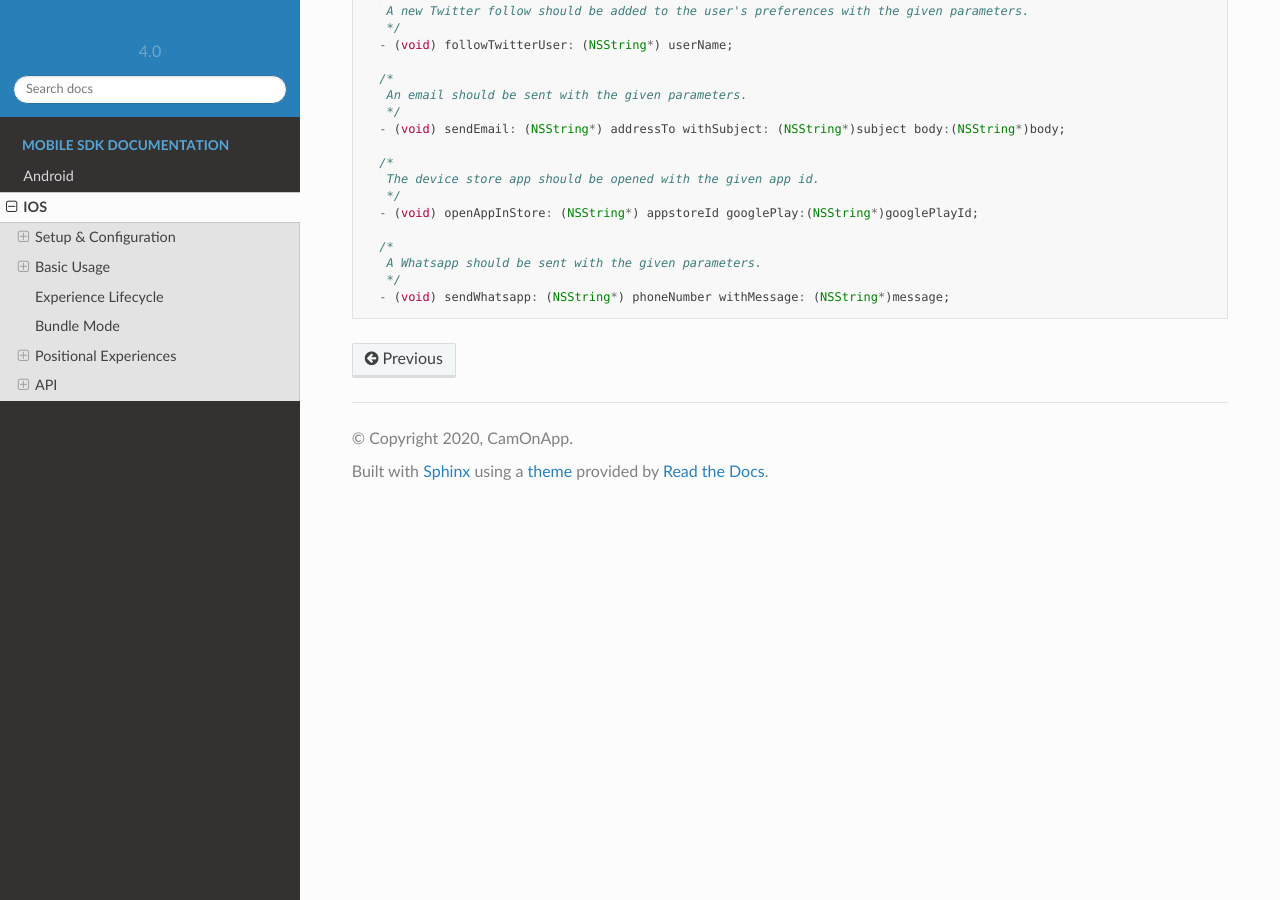
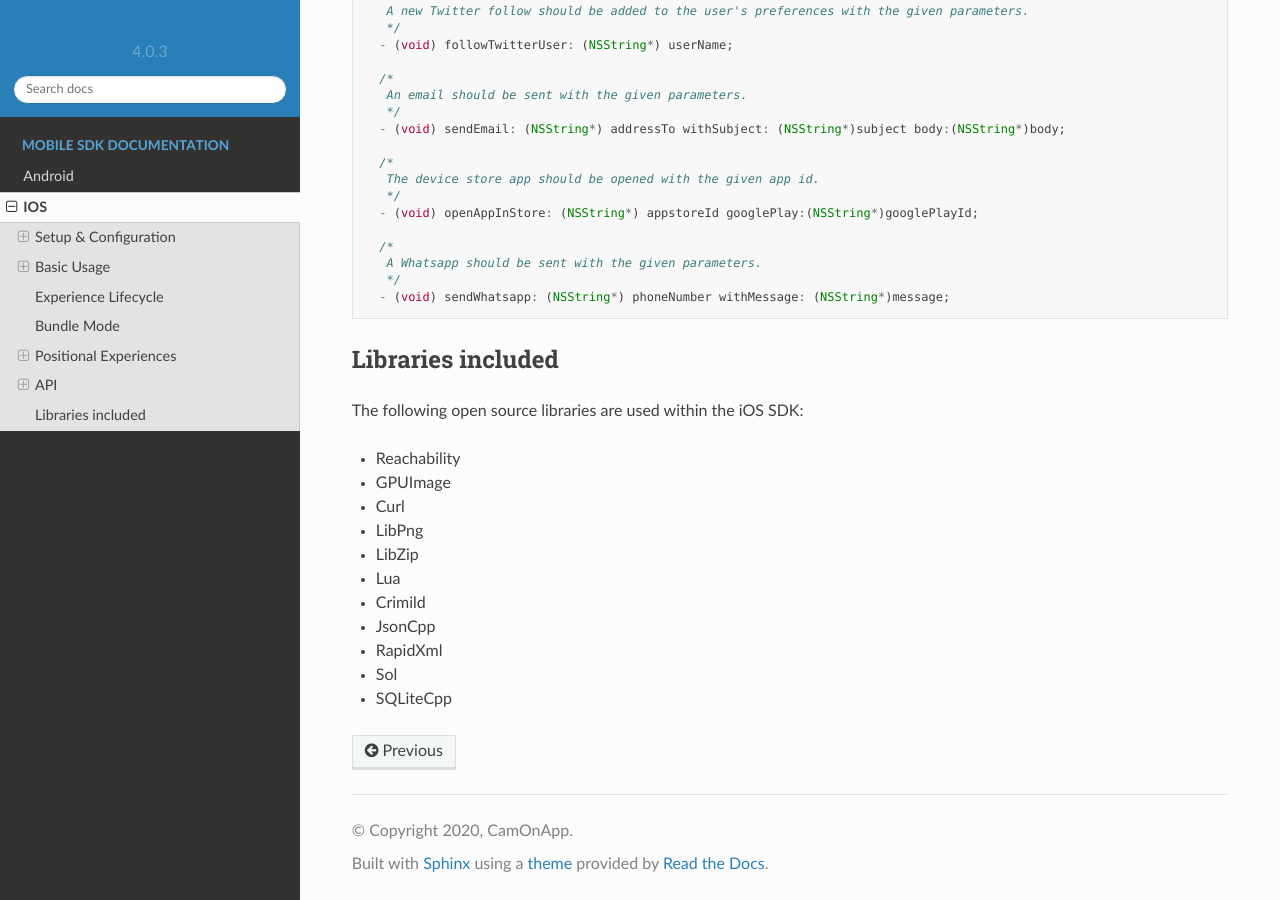
Before and after one commit to camonapp/documentation, a Sphinx documentation site: the page built from source/ios/index.md, in a window 1280 px wide and 900 px high, scrolled down 12271 px. Built offline with Sphinx 7.4.7 and the Read the Docs theme 2.0.0, drawn with Linux system fonts in a browser that asks for light colours.

Commit message:
Se agregan libs open source usadas por cada plataforma Update de SDK a 4.0.3

````diff
--- a/source/conf.py
+++ b/source/conf.py
@@ -25,7 +25,7 @@ copyright = '2020, CamOnApp'
 author = 'CamOnApp'
 
 # The short X.Y version
-version = '4.0'
+version = '4.0.3'
 # The full version, including alpha/beta/rc tags
 release = ''
 
--- a/source/index.rst
+++ b/source/index.rst
@@ -13,8 +13,8 @@ The latest version of CamOnApp SDK includes everything needed to add AR to your
 
 Current latest SDK version by platform:
 
-* Android: 4.0.2 (`download <https://s3.amazonaws.com/assets-studio.camonapp.com/files/sdk/4.0.2/SDK-Android.zip>`_)
-* iOS: 4.0.2 (`download <https://s3.amazonaws.com/assets-studio.camonapp.com/files/sdk/4.0.2/SDK-iOS.zip>`_)
+* Android: 4.0.3 (`download <https://s3.amazonaws.com/assets-studio.camonapp.com/files/sdk/4.0.3/SDK-Android.zip>`_)
+* iOS: 4.0.3 (`download <https://s3.amazonaws.com/assets-studio.camonapp.com/files/sdk/4.0.3/SDK-iOS.zip>`_)
 
 Documentation
 -------------
--- a/source/ios/index.md
+++ b/source/ios/index.md
@@ -560,3 +560,19 @@ When a positional experience has started, the SDK will trigger the following cal
    */
   - (void) sendWhatsapp: (NSString*) phoneNumber withMessage: (NSString*)message;
 ```
+
+## Libraries included
+
+The following open source libraries are used within the iOS SDK:
+
+  * Reachability
+  * GPUImage
+  * Curl
+  * LibPng
+  * LibZip
+  * Lua
+  * Crimild
+  * JsonCpp
+  * RapidXml
+  * Sol
+  * SQLiteCpp
````
Also changed, not shown: source/android/index.md (+14 -0 lines), 12 other files.
